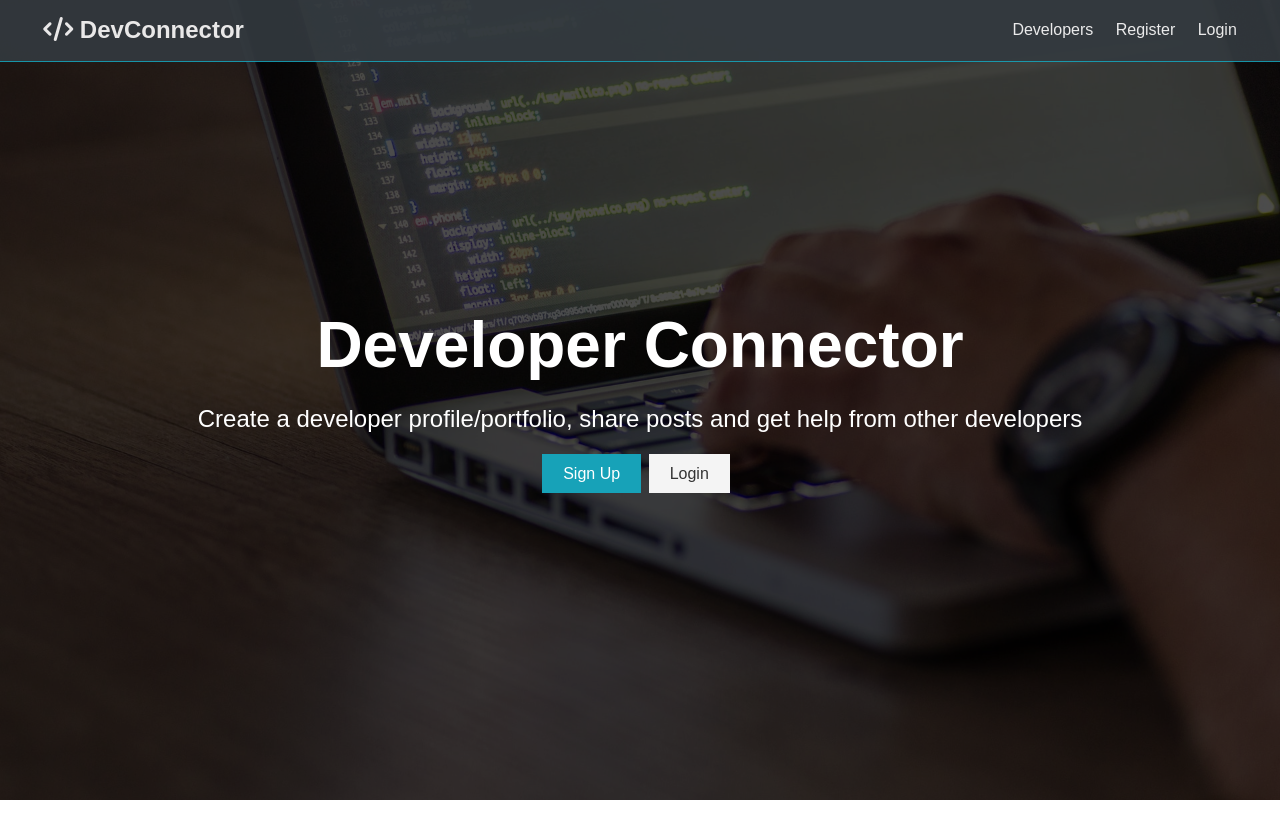
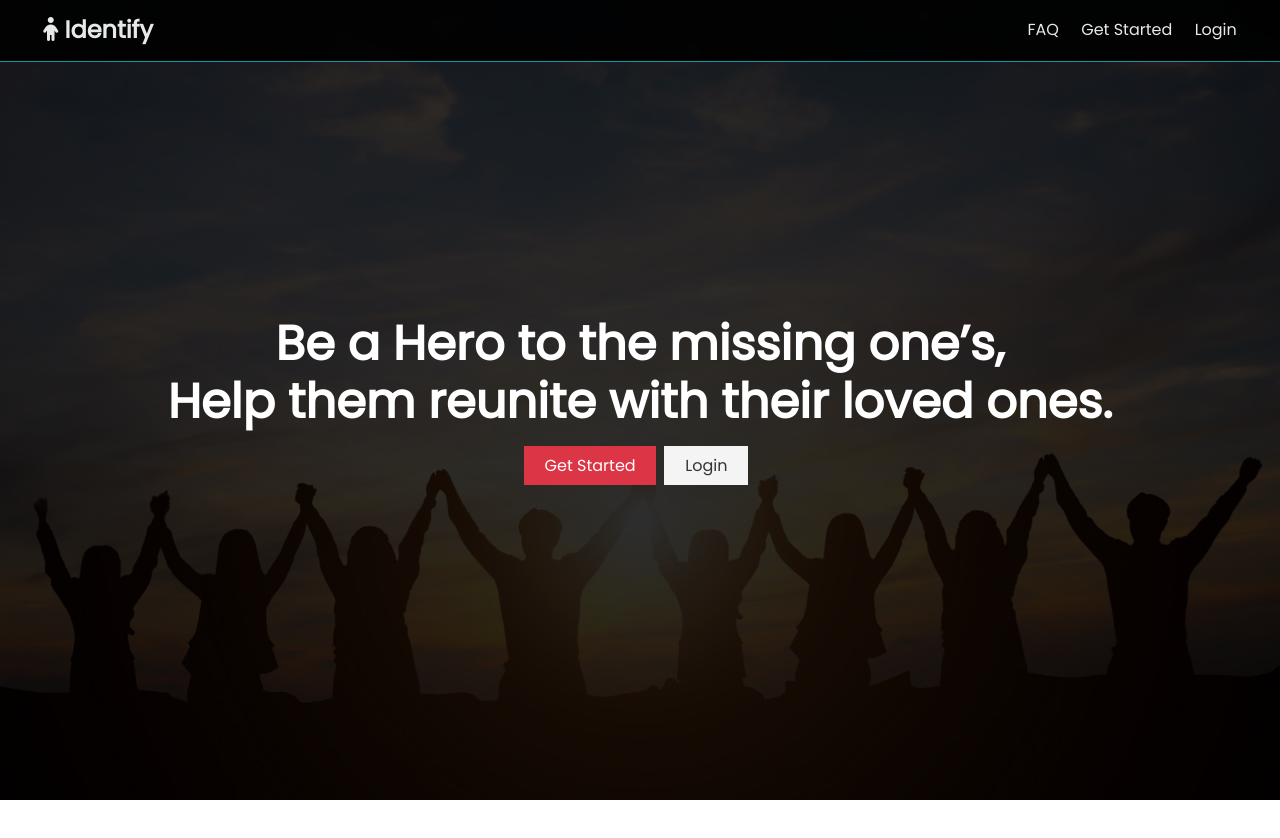
Before and after one commit to Md-Mudassir/Identify, a React (Create React App) app in the folder client/: page / in a window 1280 px wide. Shown: the top 838 px of the page. Before the commit the page ends 800 px from the top, so only its background shows below. Built offline with nearby package versions, Linux system fonts and the light colour scheme.

Commit message:
landing page

```diff
--- a/client/public/index.html
+++ b/client/public/index.html
@@ -6,6 +6,7 @@
   <link rel="icon" href="%PUBLIC_URL%/favicon.ico" />
   <meta name="viewport" content="width=device-width, initial-scale=1" />
   <meta name="theme-color" content="#000000" />
+  <link href="https://fonts.googleapis.com/css?family=Poppins&display=swap" rel="stylesheet">
   <script src="https://kit.fontawesome.com/961eda56d6.js" crossorigin="anonymous"></script>
   <meta name="description" content="Web site created using create-react-app" />
   <link rel="apple-touch-icon" href="logo192.png" />
--- a/client/src/App.css
+++ b/client/src/App.css
@@ -1,7 +1,7 @@
 /* Global Styles */
 :root {
   --primary-color: #17a2b8;
-  --dark-color: #343a40;
+  --dark-color: #000000;
   --light-color: #f4f4f4;
   --danger-color: #dc3545;
   --success-color: #28a745;
@@ -14,7 +14,7 @@
 }
 
 body {
-  font-family: "Raleway", sans-serif;
+  font-family: "Poppins", sans-serif;
   font-size: 1rem;
   line-height: 1.6;
   background-color: #fff;
@@ -504,7 +504,7 @@ button {
   }
 
   .large {
-    font-size: 2rem;
+    font-size: 1.2rem;
   }
 
   .lead {
--- a/client/src/App.js
+++ b/client/src/App.js
@@ -1,14 +1,25 @@
 import React, { Fragment } from "react";
 import "./App.css";
+import { BrowserRouter as Router, Route, Switch } from "react-router-dom";
 import NavBar from "./components/layouts/NavBar";
 import Landing from "./components/layouts/Landing";
+import Register from "./components/auth/Register";
+import Login from "./components/auth/Login";
 
 const App = () => {
   return (
-    <Fragment>
-      <NavBar />
-      <Landing />
-    </Fragment>
+    <Router>
+      <Fragment>
+        <NavBar />
+        <Route exact path="/" component={Landing} />
+        <section className="container">
+          <Switch>
+            <Route exact path="/register" component={Register} />
+            <Route exact path="/login" component={Login} />
+          </Switch>
+        </section>
+      </Fragment>
+    </Router>
   );
 };
 
--- /dev/null
+++ b/client/src/components/auth/Login.js
@@ -0,0 +1,7 @@
+import React from "react";
+
+const Login = () => {
+  return <div>Login</div>;
+};
+
+export default Login;
--- /dev/null
+++ b/client/src/components/auth/Register.js
@@ -0,0 +1,11 @@
+import React from 'react'
+
+const Register = () => {
+    return (
+        <div>
+            Register
+        </div>
+    )
+}
+
+export default Register
--- a/client/src/components/layouts/Landing.js
+++ b/client/src/components/layouts/Landing.js
@@ -1,22 +1,25 @@
 import React from "react";
-
+import { Link } from "react-router-dom";
 const Landing = () => {
   return (
     <section className="landing">
       <div className="dark-overlay">
         <div className="landing-inner">
-          <h1 className="x-large">Developer Connector</h1>
-          <p className="lead">
-            Create a developer profile/portfolio, share posts and get help from
-            other developers
-          </p>
+          <h3 className="large">
+            Be a Hero to the missing one’s, <br />
+            Help them reunite with their loved ones.
+          </h3>
+          {/* <p className="lead">
+            Be a Hero to the missing one’s, Help them reunite with their loved
+            ones.
+          </p> */}
           <div className="buttons">
-            <a href="register.html" className="btn btn-primary">
-              Sign Up
-            </a>
-            <a href="login.html" className="btn btn-light">
+            <Link to="/register" className="btn btn-danger">
+              Get Started
+            </Link>
+            <Link to="/login" className="btn btn-light">
               Login
-            </a>
+            </Link>
           </div>
         </div>
       </div>
--- a/client/src/components/layouts/NavBar.js
+++ b/client/src/components/layouts/NavBar.js
@@ -1,22 +1,23 @@
 import React from "react";
+import { Link } from "react-router-dom";
 
 const NavBar = () => {
   return (
     <nav className="navbar bg-dark">
       <h1>
-        <a href="index.html">
-          <i className="fas fa-code"></i> DevConnector
-        </a>
+        <Link to="/">
+          <i className="fa fa-child"></i> Identify
+        </Link>
       </h1>
       <ul>
         <li>
-          <a href="profiles.html">Developers</a>
+          <Link to="/faq">FAQ</Link>
         </li>
         <li>
-          <a href="register.html">Register</a>
+          <Link to="/register">Get Started</Link>
         </li>
         <li>
-          <a href="login.html">Login</a>
+          <Link to="/login">Login</Link>
         </li>
       </ul>
     </nav>
```
Also changed, not shown: client/src/img/showcase.jpg.
